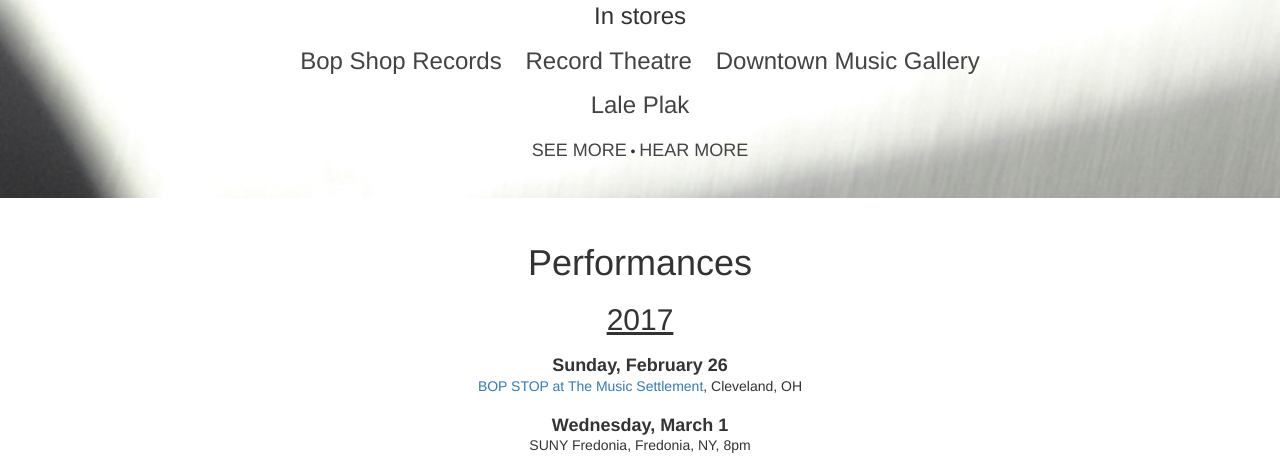
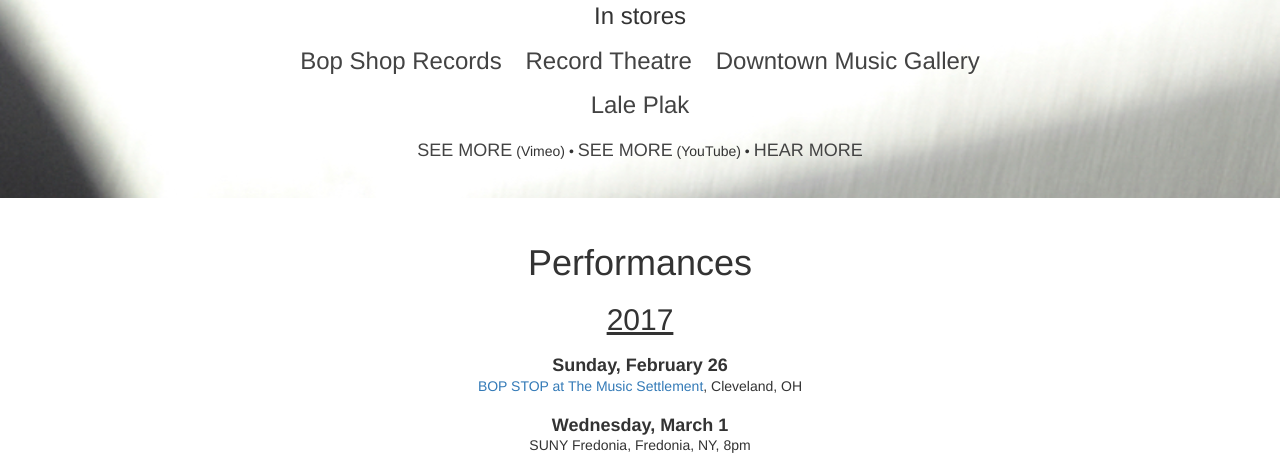
Before and after one commit to mgraymcn/resaunance, a plain HTML site: page index.html in a window 1280 px wide. Shown: the part 2063-2535 px from the top of the page. Drawn offline with nearby package versions, Linux system fonts and the light colour scheme.

Commit message:
Add youtube, more ogg images

```diff
--- a/index.html
+++ b/index.html
@@ -13,6 +13,8 @@
         <meta property="og:description" content="resAUnance is a chamber-jazz & improvised-music quartet featuring John Bacon (vibraphone and percussion), Jonathan Golove (cello), Esin Gunduz (voice), and Michael McNeill (piano)."/>
         <meta property="og:image" content="http://www.resaunance.com/resAUnance_website.jpg" />
 	<meta property="og:image" content="http://www.resaunance.com/resAUnance_tour.jpg" />
+	<meta property="og:image" content="http://www.resaunance.com/resAUnance.jpg" />
+	<meta property="og:image" content="http://www.resaunance.com/resAUnance_Winters_band.jpg" />
         <link rel="shortcut icon" href="resbckgnd.ico">
 
 
@@ -202,7 +204,9 @@ The ethereal sound combinations of the chamber-jazz quartet resAUnance have turn
                         <li><a href="https://www.facebook.com/laleplak1/">Lale Plak</a></li></ul>
                         </div>
 
-                        <p class="more"><a href="https://vimeo.com/resaunancemigration">See more</a> &bull; <a href="http://www.soundcloud.com/resaunance">Hear more</a></p>
+                        <p class="more"><a href="https://vimeo.com/resaunancemigration">See more</a> (Vimeo) &bull;
+				<a href="https://www.youtube.com/channel/UC18vMGtRgWFjO9UYCbd7RMA">See more</a> (YouTube) &bull;
+				<a href="http://www.soundcloud.com/resaunance">Hear more</a></p>
 
                     </div>
                 </div>
```
